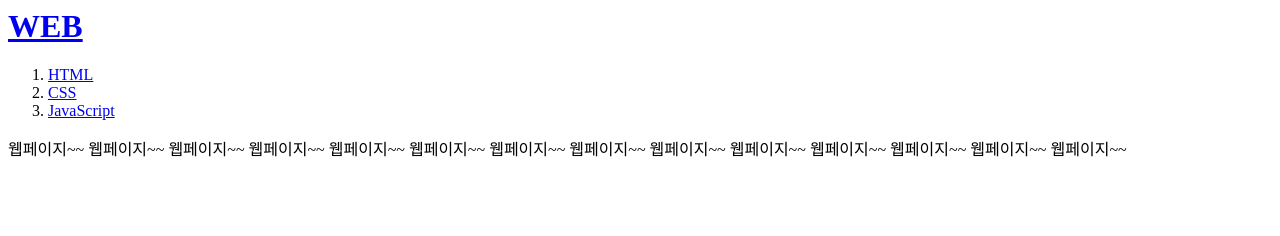
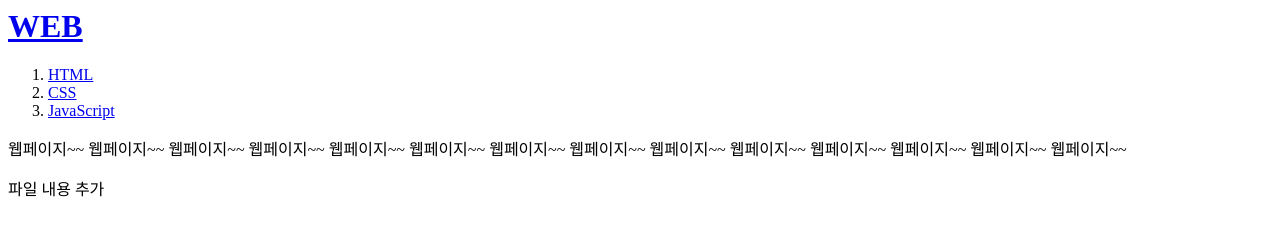
Before and after one commit to Hoyeon7/my-first-web-site, a plain HTML site: page index.html in a window 1280 px wide. Drawn offline with Linux system fonts and the light colour scheme.

Commit message:
웹페이지 수정

```diff
--- a/index.html
+++ b/index.html
@@ -19,4 +19,6 @@
     웹페이지~~ 웹페이지~~ 웹페이지~~ 웹페이지~~ 웹페이지~~ 웹페이지~~ 웹페이지~~ 웹페이지~~ 웹페이지~~ 웹페이지~~ 웹페이지~~ 웹페이지~~ 웹페이지~~ 웹페이지~~
 </p>
 
+<p>파일 내용 추가</p>
+
 </body>
```
